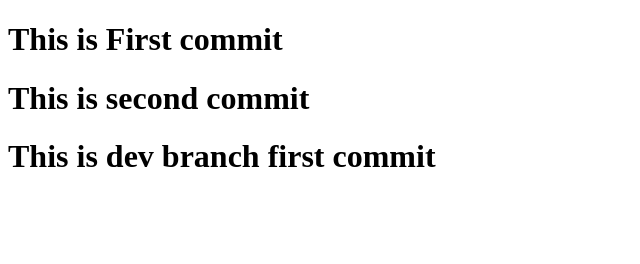
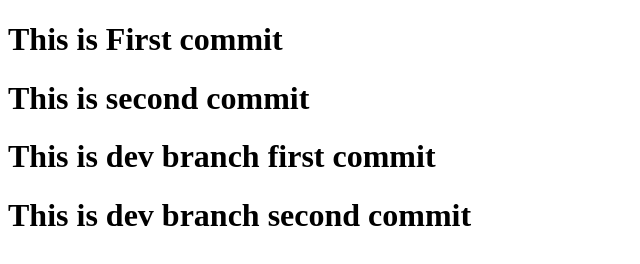
Before and after one commit to maulikrupala/Test2, a plain HTML site: page index.html in a window 1280 px wide. Shown: the whole page, without its empty margins (0-640 px from the left). Drawn offline with Linux system fonts and the light colour scheme.

Commit message:
dev second commit

```diff
--- a/index.html
+++ b/index.html
@@ -10,5 +10,6 @@
     <h1>This is First commit</h1>
     <h1>This is second commit</h1>
     <h1>This is dev branch first commit</h1>
+    <h1>This is dev branch second commit</h1>
 </body>
 </html>
```
